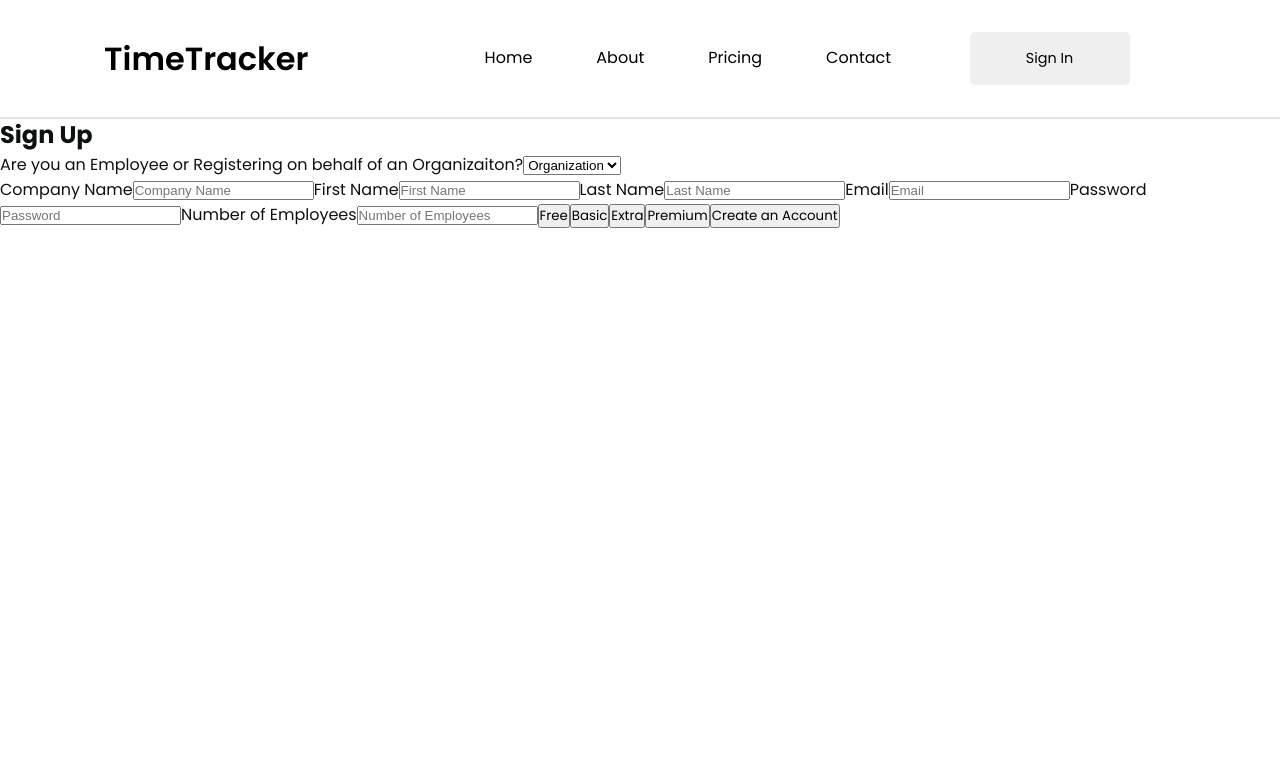
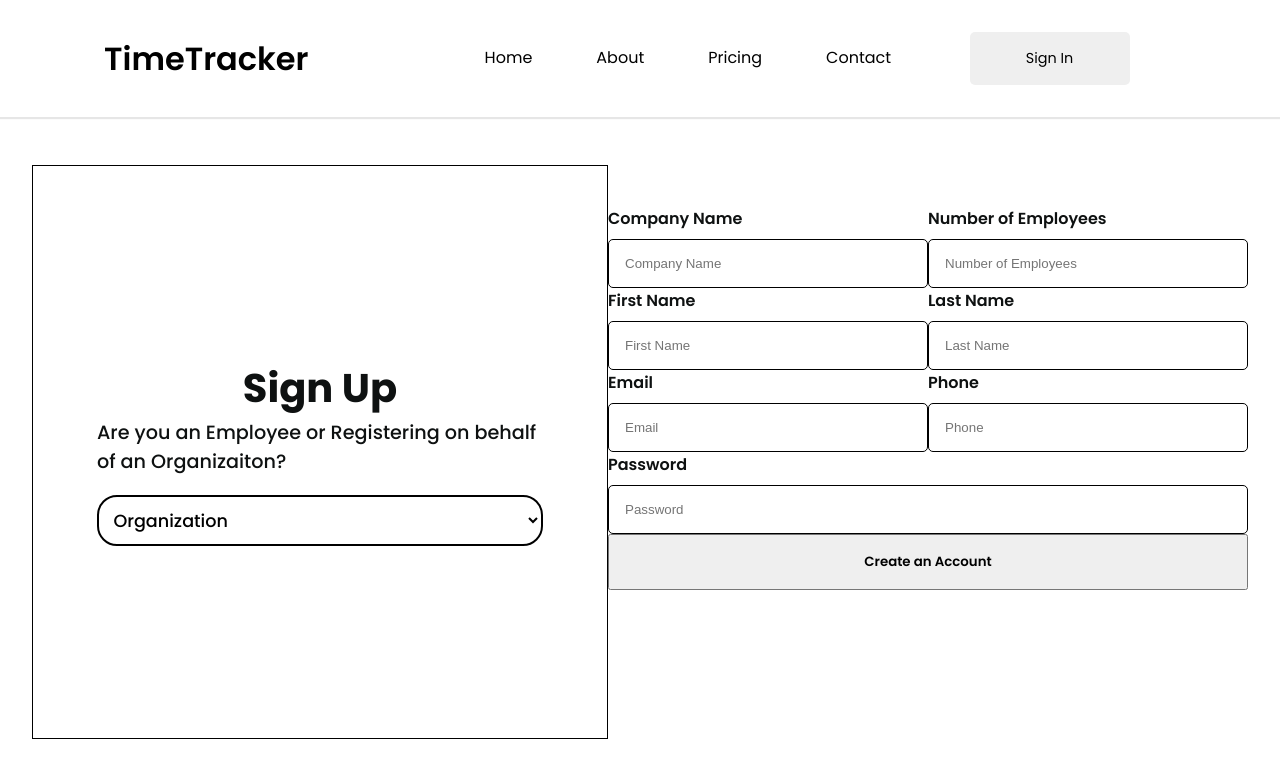
Before and after one commit to chenderson17/TimeTracker, a React (Create React App) app in the folder timetrackerwebapp/: page /signup in a window 1280 px wide. Shown: the top 778 px of the page. Built offline with nearby package versions, Linux system fonts and the light colour scheme.

Commit message:
Home style updates

```diff
--- a/timetrackerwebapp/src/Components/About.js
+++ b/timetrackerwebapp/src/Components/About.js
@@ -7,7 +7,7 @@ export default function About(){
   <h2 className="about-us-header">About Us</h2>
    <section className = 'our-start'>
     <h3>Our Start</h3>
-    <p>We are thrilled to embark on a new journey as TimeTracker, a dynamic and innovative venture founded on the principles of excellence and creativity. Our mission is to With a dedicated team of experts and a passion for technology. As we embark on this exciting chapter, we are committed to fostering growth, cultivating meaningful relationships, and making a positive impact in our community. Join us on this exciting adventure as we shape the future of the employee managemnt sector.</p>
+    <p>We are thrilled to embark on a new journey as TimeTracker, a dynamic and innovative venture founded on the principles of excellence and creativity.  VWith a dedicated team of experts and a passion for technology. As we embark on this exciting chapter, we are committed to fostering growth, cultivating meaningful relationships, and making a positive impact in our community. Join us on this exciting adventure as we shape the future of the employee managemnt sector.</p>
     <h3>Our Mission</h3>
     <p>At TimeTracker, our mission is to revolutionize workforce management through innovative and user-friendly employee scheduling software. We are committed to providing businesses with a seamless solution that optimizes scheduling processes, enhances employee satisfaction, and fosters operational efficiency. By empowering organizations to effortlessly manage their workforce, we strive to contribute to their success and growth in the ever-evolving landscape of modern business.</p>
    </section>
--- a/timetrackerwebapp/src/Components/Cards.js
+++ b/timetrackerwebapp/src/Components/Cards.js
@@ -1,5 +1,6 @@
 import './Cards.css';
 import 'boxicons';
+import Image from '../images/card-img-2.jpeg';
 export default function Cards(){
  return(
   <>
@@ -23,6 +24,9 @@ export default function Cards(){
  </div>
  </div>
  </section>
+ <div className="cards-bottom-image-container">
+  <img src={Image} alt='Cartoon of people in yellow clothes pulling strings to clocks'/>
+ </div>
  </>
  )
 }
--- a/timetrackerwebapp/src/Components/Footer.css
+++ b/timetrackerwebapp/src/Components/Footer.css
@@ -9,7 +9,6 @@
  display: grid;
  justify-content: space-evenly;
  grid-template-columns: repeat(3,1fr);
- grid-template-rows: repeat(2,1fr);
  font-family: 'Poppins', sans-serif;
 }
 .footer h3{
--- a/timetrackerwebapp/src/Components/SignIn.js
+++ b/timetrackerwebapp/src/Components/SignIn.js
@@ -17,7 +17,8 @@ export default function SignIn(){
             </div>
             <div className='sign-in-password-container sign-in-form-container'>
             <label form="sign-in-password">Password</label>
-            <input name='sign-in-password' type='password' placeholder="Password" required={true}></input>
+
+            <input name ='sign-in-password' type='password' placeholder="Password" required={true} />
             <a href='/'>Forgot Password?</a>
             </div>
             <div className='submit-btn-container'>
--- /dev/null
+++ b/timetrackerwebapp/src/Components/SignUp.css
@@ -0,0 +1,130 @@
+.signup-section{
+    display: flex;
+    justify-content: space-around;
+    align-items: center;
+    padding:2rem;
+    margin-top:1rem;
+
+}
+.company-org-container{
+    border:1px solid rgb(0,0,0);
+    padding: 12rem 4rem;
+}
+.signup-header{
+    display: flex;
+    justify-content: center;
+
+}
+.signup-header h2{
+    font-size:2.5em;
+}
+
+.signup-container{
+    display: block;
+}
+.signup-select-label{
+    font-size:1.2em;
+    font-weight: 500;
+}
+.signup-select-container{
+    display: flex;
+    flex-direction: column;
+    gap:1.2rem;
+}
+.signup-select-container select{
+    background-color: rgb(255,255,255);
+    font-size:1.1em;
+    border:2px solid rgb(0,0,0);
+    cursor:pointer;
+    font-family: 'Poppins', sans-serif;
+    font-weight: 500;
+    padding:0.65rem;
+    border-radius: 20px;
+}
+.signup-select-container select option{
+   padding: 1rem;
+
+}
+.signup-container label{
+    display: block;
+    margin-bottom:0.5em;
+    font-weight: 600;
+}
+.signup-form input{
+    width: 20rem;
+    border-radius: 5px;
+    border:1px solid rgb(0,0,0);
+    padding: 1rem;
+}
+
+.signup-form-org{
+    display: grid;
+    grid-template-rows: repeat(6,1fr);
+    grid-template-columns:repeat(2,1fr);
+}
+
+.signup-form-employee{
+   padding:1rem;
+   border:1px solid rgb(0,0,0);
+   display:grid;
+   grid-template-rows:repeat(4,1fr);
+   grid-template-columns: repeat(2,1fr);
+}
+.signup-fname-container{
+    grid-row-start:2;
+}
+.signup-lname-container{
+    grid-row-start:2;
+    grid-column-start:2;
+}
+.signup-email-container{
+    grid-row-start:3;
+    grid-column-start:1;
+    grid-column-end:3;
+}
+.signup-phone-container{
+    grid-row-start:3;
+    grid-column-start:2;
+    grid-column-end:3;
+}
+.signup-password-container{
+    grid-row-start:4;
+    grid-column-start:1;
+    grid-column-end:3;
+}
+.signup-password-container input{
+    width: 100%;
+}
+
+.signup-form-employee > *{
+    padding:1rem;
+}
+.signup-companyId{
+    grid-row-start:1;
+    grid-column-start:1;
+    grid-column-end:3;
+
+}
+.signup-companyId input{
+    width: 100%;
+}
+
+.signup-fname-container{
+
+}
+.signup-lname-container{
+
+}
+.create-an-account-button-container{
+    grid-row-start:5;
+    grid-column-start:1;
+    grid-column-end:3;
+
+}
+.create-an-account-button-container button{
+    width:100%;
+    font-weight: 600;
+    padding:1rem;
+    margin:0 auto;
+
+}
--- a/timetrackerwebapp/src/Components/SignUp.js
+++ b/timetrackerwebapp/src/Components/SignUp.js
@@ -1,5 +1,6 @@
 import Header from './Header.js';
 import React, { useState } from 'react';
+import './SignUp.css';
 
 export default function SignUp(){
     const[signUpType, setSignUpType] = useState("org");
@@ -10,36 +11,36 @@ export default function SignUp(){
     const displayPricePlans = (num) =>{
         if(num <= 10) {
             return (
-                <>
+                <div>
                 {createAButton("Free")}
                 {createAButton("Basic")}
                 {createAButton("Extra")}
                 {createAButton("Premium")}
-                </>
+                </div>
             )
         }
         else if(num > 10 && num <= 100){
             return(
-                <>
+                <div>
                 {createAButton("Basic")}
                 {createAButton("Extra")}
                 {createAButton("Premium")}
-                </>
+                </div>
             )
         }
         else if(num > 100 && num <= 500){
             return(
-            <>
+            <div>
             {createAButton("Extra")}
             {createAButton("Premium")}
-            </>
+            </div>
             )
         }
         else if(num > 500){
             return(
-            <>
+            <div>
             {createAButton("Premium")}
-            </>
+            </div>
             )
         }
 
@@ -47,14 +48,26 @@ export default function SignUp(){
     const genericInput = ()=>{
         return(
             <>
+                <div className='signup-container signup-fname-container'>
                 <label for='fNameSignup'>First Name</label>
                 <input type="text" name='fnameSignup' placeholder='First Name'></input>
+                </div>
+                <div className='signup-container signup-lname-container'>
                 <label for="lNameSignup">Last Name</label>
                 <input type="text" name='lnameSignup' placeholder='Last Name'></input>
+                </div>
+                <div className='signup-container signup-email-container'>
                 <label for="emailSignup">Email</label>
                 <input type="email" name='emailSignup' placeholder='Email'></input>
+                </div>
+                <div className='signup-container signup-phone-container'>
+                <label for="emailSignup">Phone</label>
+                <input type="tel" name='phoneSignup' placeholder='Phone'></input>
+                </div>
+                <div className='signup-container signup-password-container'>
                 <label for='passwordSignup'>Password</label>
                 <input type="password" name='passwordSignup' placeholder='Password'></input>
+                </div>
             </>
         )
 
@@ -69,24 +82,41 @@ export default function SignUp(){
      function displayFields(signUpType){
         if(signUpType == "org"){
         return(
-            <form action="/" method="POST">
+            <form action="/" method="POST" className='signup-form-org signup-form '>
+                <div className='company-name-container signup-container'>
                 <label for='companyNameSignup'>Company Name</label>
                 <input type='text' name='companyNameSignup' placeholder='Company Name'></input>
+                </div>
+
+
                 {genericInput()}
+
+                <div className="num-of-employees-container signup-container">
                 <label for='numOfEmployeesSignup'>Number of Employees</label>
-                <input type="number" name="numOfEmployeesSignup" placeholder='Number of Employees' onKeyUp={getEmployeeNumber}></input>
-                {displayPricePlans(numOfEmployees)}
+                <input type="text" inputmode="numeric"name="numOfEmployeesSignup" placeholder='Number of Employees' onKeyUp={getEmployeeNumber}></input>
+                </div>
+
+
+
+
+                <div className='create-an-account-button-container'>
                 {createAButton("Create an Account")}
+                </div>
             </form>
         )
         }
         else{
             return(
-            <form action='/' method="POST">
+            <form action='/' method="POST" className='signup-form-employee signup-form'>
+
+                <div className='signup-companyId signup-container'>
                 <label for="companyIdSignup">Company ID</label>
                 <input type='text' name='companyId' placeholder='Company ID' max-length='5'></input>
+                </div>
                 {genericInput()}
+                <div className='create-an-account-button-container'>
                 {createAButton("Create an Account")}
+                </div>
 
             </form>
             )
@@ -95,20 +125,24 @@ export default function SignUp(){
     return(
         <>
         <Header signUpBtnDisplay={false} signInBtnDisplay={true} isHome={false} isPrice={false} />
-        <div className='sign-up-header'>
+        <section className='signup-section'>
+        <div className='company-org-container'>
+        <div className='signup-header'>
         <h2>Sign Up</h2>
         </div>
-        <div className='sign-up-select-container'>
-            <label for='employee-or-org-select'>Are you an Employee or Registering on behalf of an Organizaiton?</label>
+        <div className='signup-select-container'>
+            <label for='employee-or-org-select' className='signup-select-label'>Are you an Employee or Registering on behalf of an Organizaiton?</label>
             <select name='employee-org-select' id='employee-or-org-select' onClick={type}>
                 <option value='org'>Organization</option>
                 <option value='employee'>Employee</option>
             </select>
         </div>
-        <div className='random'>
+        </div>
+        <div className='sign-up-official-container'>
             {displayFields(signUpType)}
 
         </div>
+        </section>
         </>
     )
 }
--- a/timetrackerwebapp/src/Components/contact.css
+++ b/timetrackerwebapp/src/Components/contact.css
@@ -1,6 +1,11 @@
 
 .contact-section{
     padding: 4rem;
+
+
+    margin:2rem 2rem;
+    margin-bottom:4rem;
+    border-radius: 5px;
 }
 .contact-image-form-container{
     display: flex;
```
Also changed, not shown: timetrackerwebapp/src/Components/About.css (+6 -2 lines), timetrackerwebapp/src/Components/Cards.css (+20 -4 lines), timetrackerwebapp/src/images/card-img-2.jpeg (added), timetrackerwebapp/src/images/cards-img.jpg (added).
